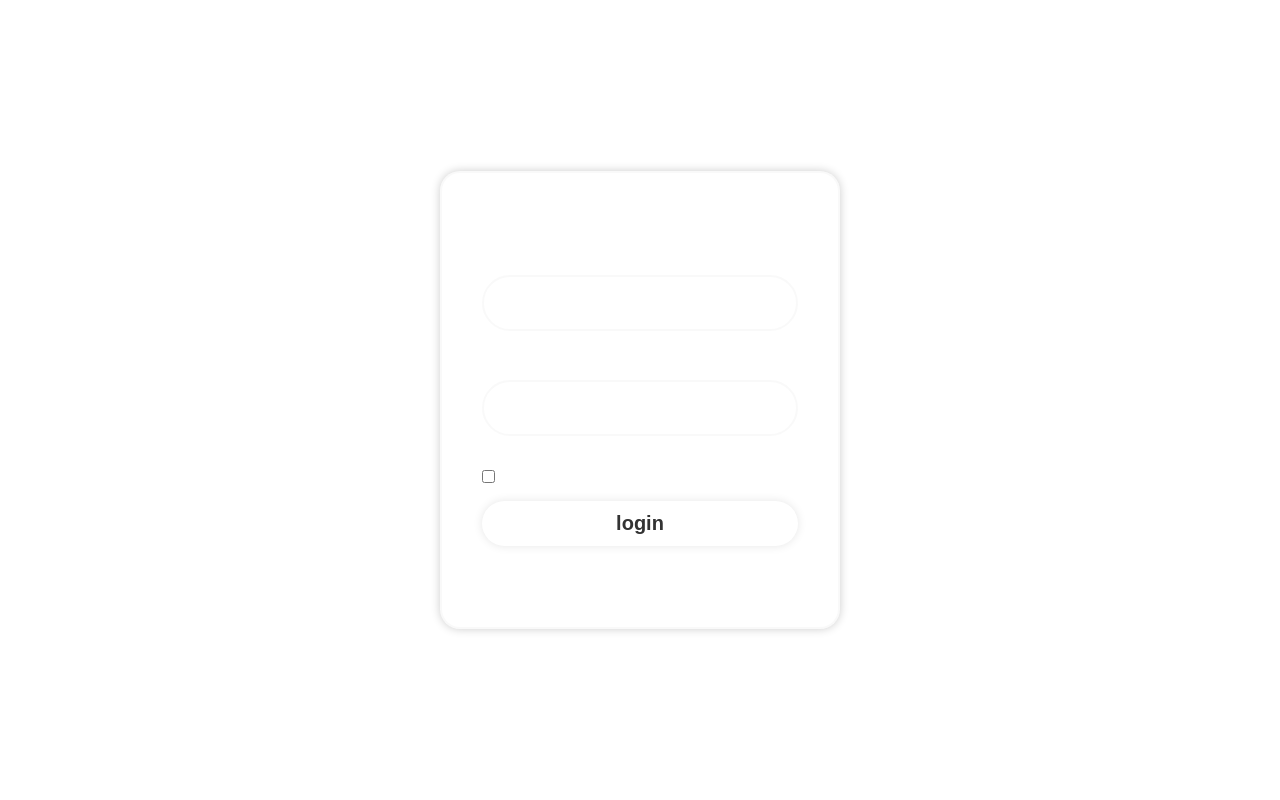
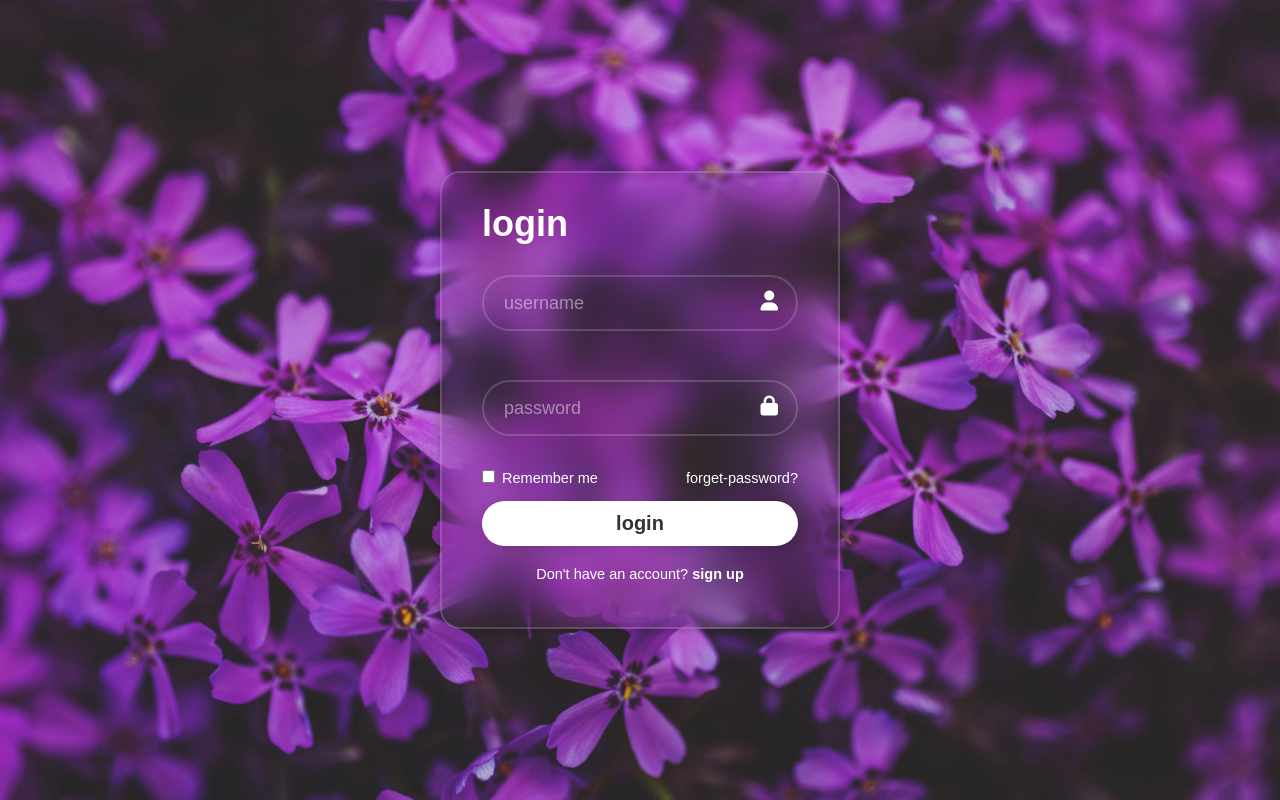
Before and after one commit to Reem-cs/sign-in, a plain HTML site: page index.html in a window 1280 px wide. Drawn offline with Linux system fonts and the light colour scheme.

Commit message:
Add files via upload

```diff
--- a/style.css
+++ b/style.css
@@ -11,7 +11,7 @@ body{
     justify-content: center;
     align-items: center;
     min-height:100vh;
-    background: url('Images/pexels-kaboompics-5815.jpg') no-repeat;
+    background: url('pexels-kaboompics-5815.jpg') no-repeat;
     background-size: cover;
     background-position: center;
 
```
